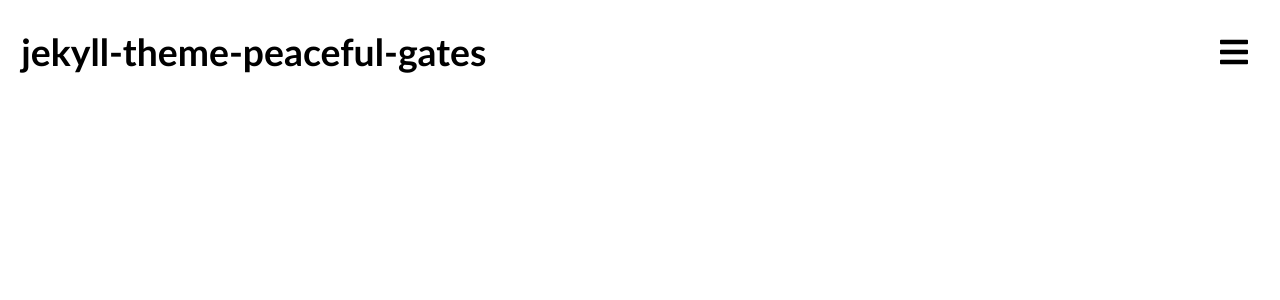
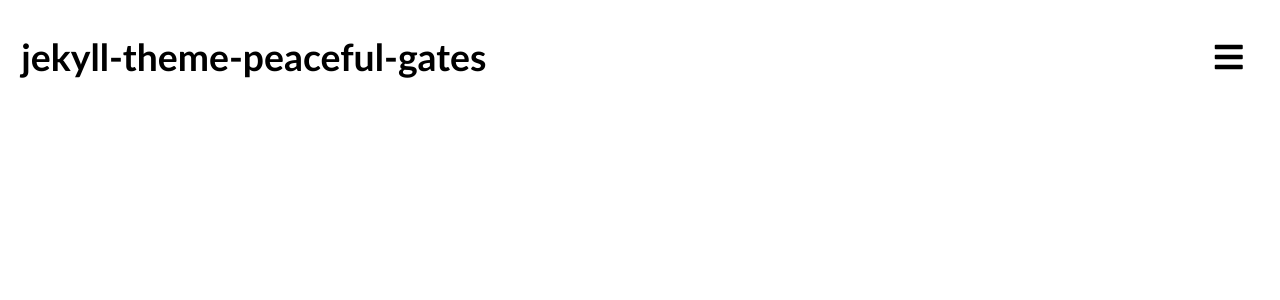
Before and after one commit to andydevs/jekyll-theme-peaceful-gates, a Jekyll site: the page built from index.html, in a window 1280 px wide. Shown: the top 300 px of the page. Built offline with Jekyll 4.4.1, drawn with Linux system fonts in a browser that asks for light colours.

Commit message:
Forget button appearence

```diff
--- a/_sass/jekyll-theme-simple-design/_misc.scss
+++ b/_sass/jekyll-theme-simple-design/_misc.scss
@@ -17,12 +17,9 @@
 }
 
 .icon-button {
-    appearance: none;
-    -moz-appearence: none;
-    -webkit-appearance: none;
     background: none;
     margin: $spacing-1;
-    padding: $spacing-1;
+    padding: $spacing-2;
     border: none;
     font-size: $icon-font-size;
 }
```
